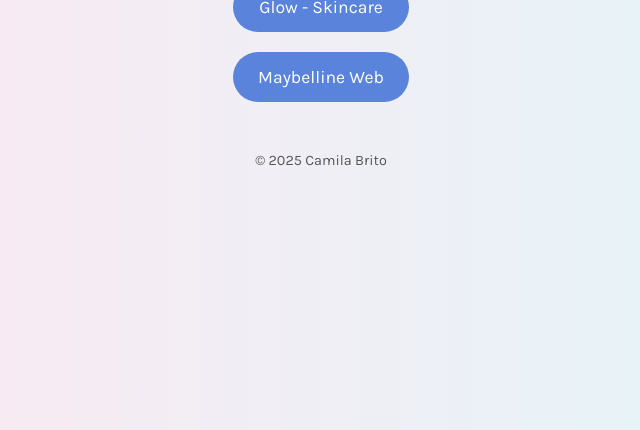
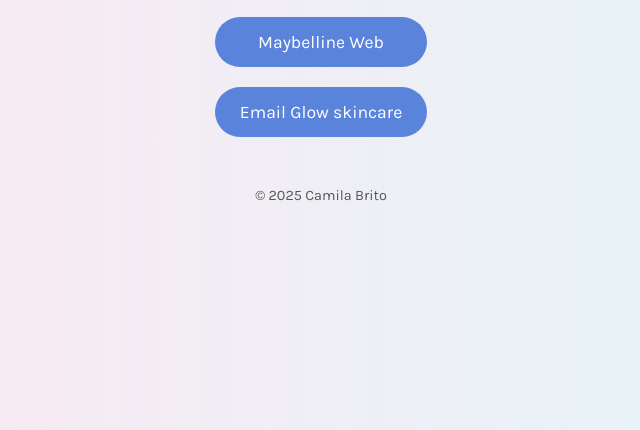
Before and after one commit to cammbrito/Trabajos-css-y-js, a plain HTML site: page index.html in a window 1280 px wide. Shown: the part 370-800 px from the top of the page, without its empty margins (319-959 px from the left). Drawn offline with nearby package versions, Linux system fonts and the light colour scheme.

Commit message:
Actualización del index

```diff
--- a/index.html
+++ b/index.html
@@ -57,6 +57,7 @@
   <div class="project-list">
     <a href="skincare/skincare.html">Glow - Skincare</a>
     <a href="maybelline web/MAYBELLINE.html">Maybelline Web</a>
+     <a href="Sample2.html">Email Glow skincare</a>
   </div>
   <footer>
     <p>© 2025 Camila Brito</p>
```
